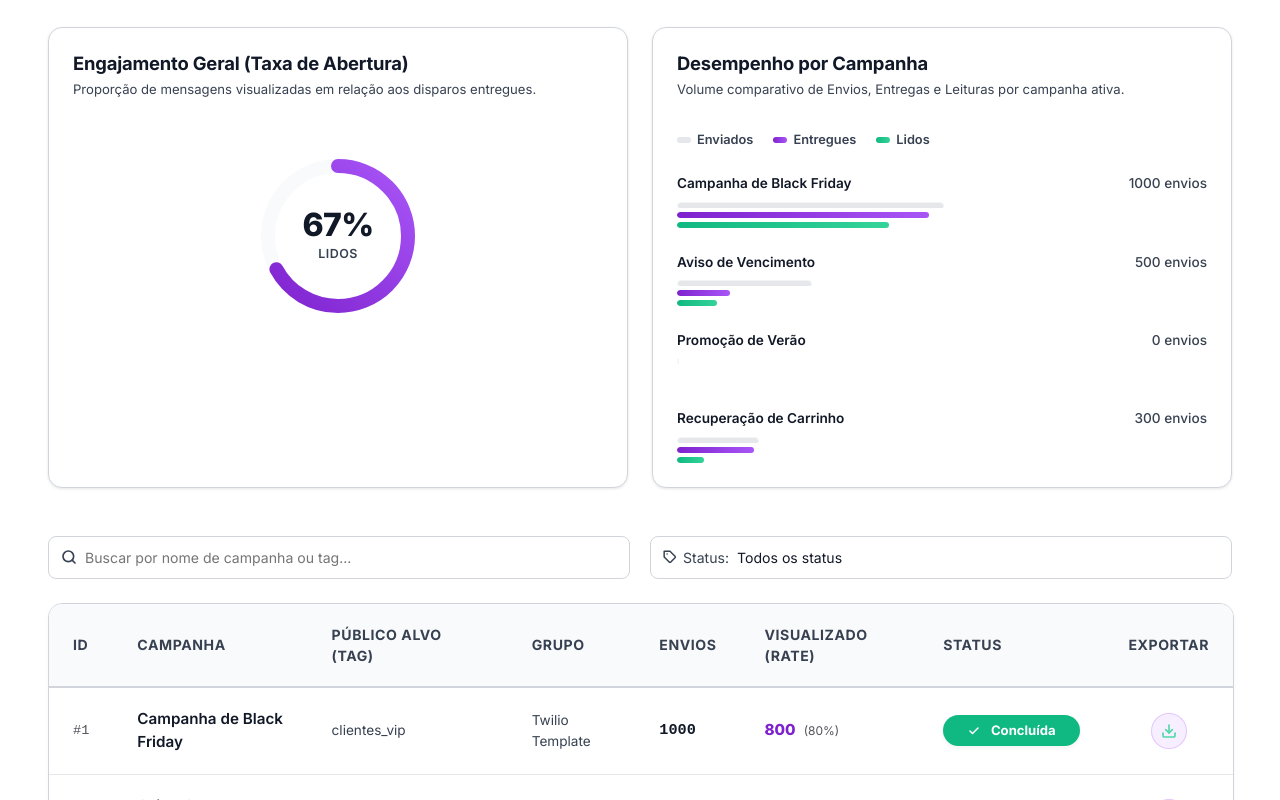
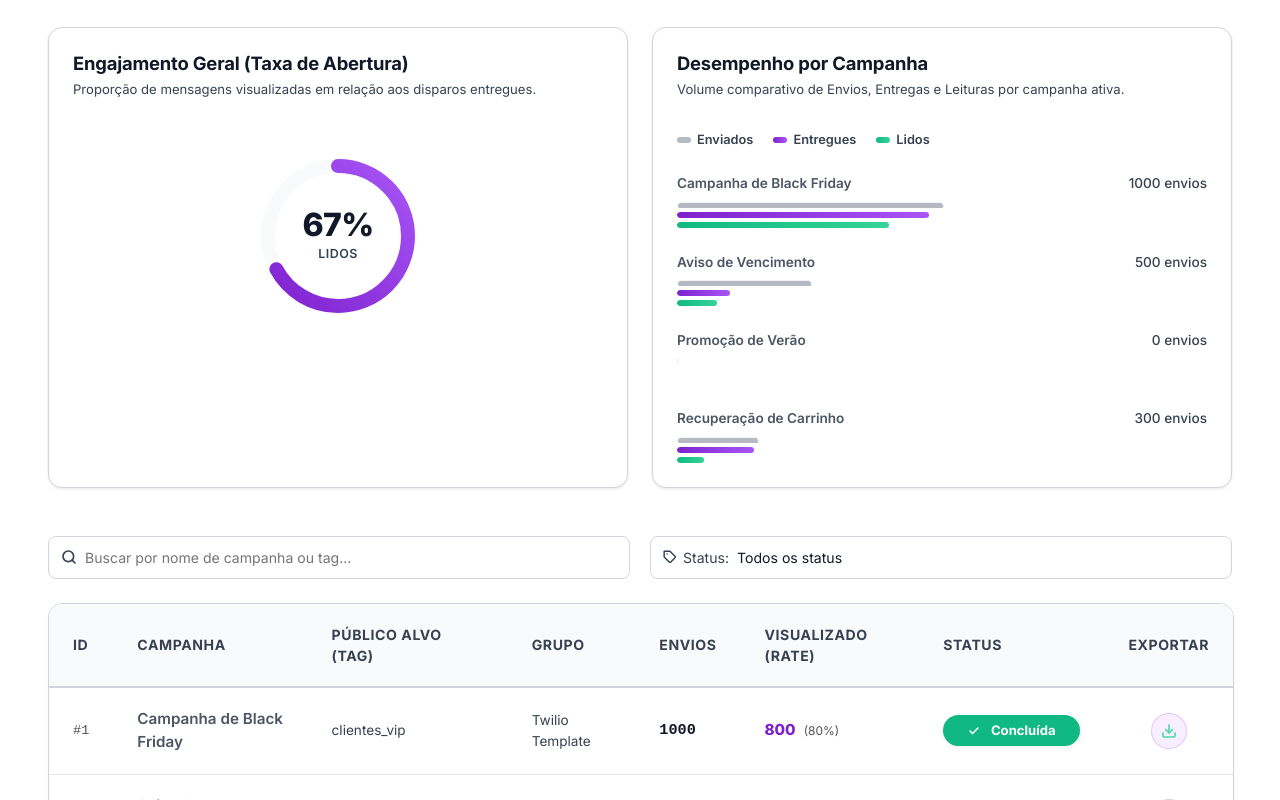
Before and after one commit to LucasPivovar/massse, a React (Vite) app: page /reports in a window 1280 px wide. Shown: the part 380-1180 px from the top of the page. Built offline with nearby package versions, Linux system fonts and the light colour scheme; no server answers; sample sign-in values are in the browser's storage.

Commit message:
Ajustes visuais nas cores de campanhas e enviados nas tabelas

```diff
--- a/src/pages/Campaigns.jsx
+++ b/src/pages/Campaigns.jsx
@@ -394,7 +394,7 @@ const Campaigns = ({ token }) => {
             <tbody>
               {paginatedCampaigns.map(c => (
                 <tr key={c.id}>
-                  <td style={{ fontWeight: '700', fontSize: '1.02rem' }}>
+                  <td style={{ fontWeight: '700', fontSize: '1.02rem', color: '#4b5563' }}>
                     {c.name}
                   </td>
                   <td>
--- a/src/pages/Reports.jsx
+++ b/src/pages/Reports.jsx
@@ -174,7 +174,7 @@ const Reports = ({ token }) => {
           {/* Legenda das barras */}
           <div style={{ display: 'flex', gap: '1.25rem', marginBottom: '1.5rem', fontSize: '0.8rem', fontWeight: '600', color: 'var(--text-secondary)' }}>
             <div style={{ display: 'flex', alignItems: 'center', gap: '6px', cursor: 'help' }} title="Total de mensagens enviadas pela campanha">
-              <div style={{ width: '14px', height: '6px', borderRadius: '3px', background: '#E5E7EB' }}></div>
+              <div style={{ width: '14px', height: '6px', borderRadius: '3px', background: '#B4B9C2' }}></div>
               <span>Enviados</span>
             </div>
             <div style={{ display: 'flex', alignItems: 'center', gap: '6px', cursor: 'help' }} title="Mensagens que chegaram ao aparelho do destinatário">
@@ -229,7 +229,7 @@ const Reports = ({ token }) => {
                   <div style={styles.barTracksContainer}>
                     {/* Sent bar */}
                     <div style={styles.barTrackOuter}>
-                      <div style={{ ...styles.barTrackFill, width: `${pctSent}%`, background: '#E5E7EB', border: '1px solid #F3F4F6' }} />
+                      <div style={{ ...styles.barTrackFill, width: `${pctSent}%`, background: '#B4B9C2', border: '1px solid #F3F4F6' }} />
                     </div>
                     {/* Delivered bar */}
                     <div style={styles.barTrackOuter}>
@@ -320,7 +320,7 @@ const Reports = ({ token }) => {
                     <td style={{ fontFamily: 'monospace', fontSize: '0.85rem', color: 'var(--text-tertiary)' }}>
                       #{String(c.id).substring(0, 6)}
                     </td>
-                    <td style={{ fontWeight: '600', color: 'var(--text-primary)' }}>{c.name}</td>
+                    <td style={{ fontWeight: '600', color: '#4b5563' }}>{c.name}</td>
                     <td>
                       <span style={{ fontSize: '0.85rem', color: 'var(--text-secondary)' }}>
                         {c.contact_flag}
@@ -510,7 +510,7 @@ const styles = {
   },
   campaignBarName: {
     fontWeight: '600',
-    color: 'var(--text-primary)',
+    color: '#4b5563',
     whiteSpace: 'nowrap',
     overflow: 'hidden',
     textOverflow: 'ellipsis',
```
